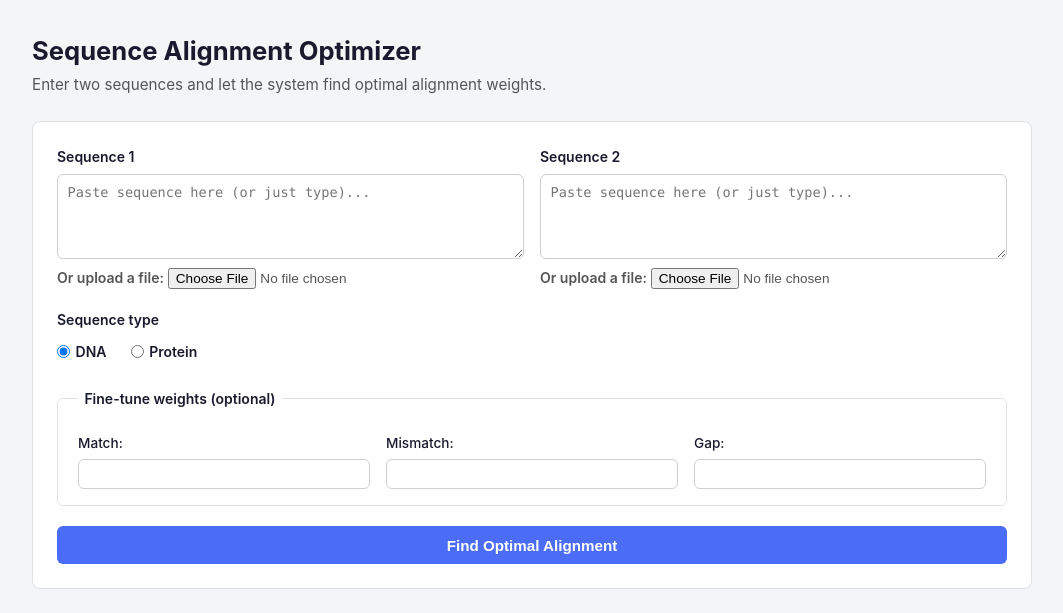
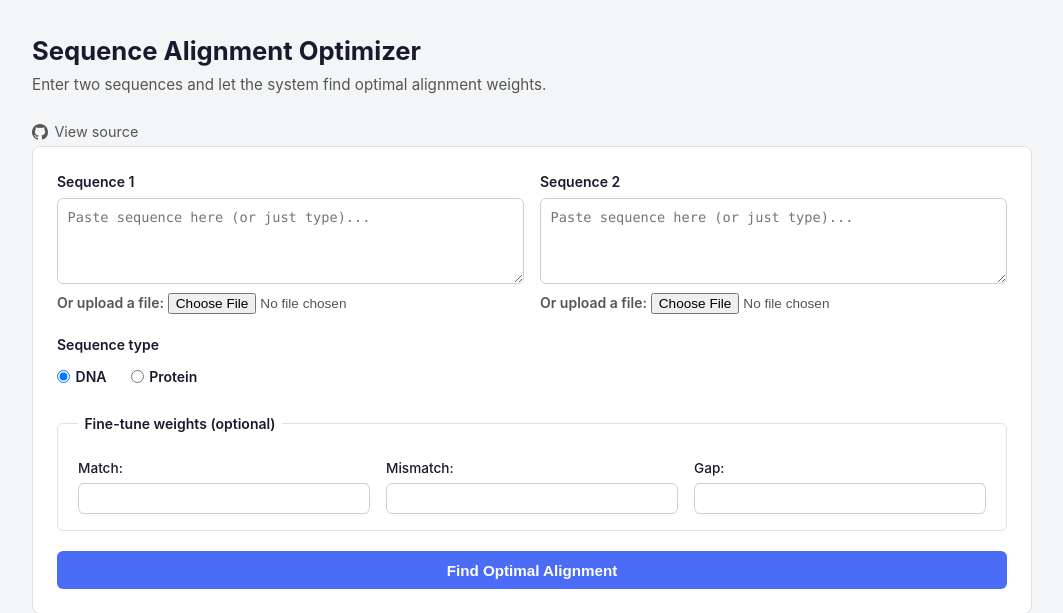
Before and after one commit to matt-dong-123/seq-alignment-optimizer, a Flask app: page / in a window 1280 px wide. Shown: the top 613 px of the page, without its empty margins (108-1171 px from the left). Run offline with Flask 3, Linux system fonts and the light colour scheme.

Commit message:
feat: github link

```diff
--- a/static/style.css
+++ b/static/style.css
@@ -27,6 +27,19 @@ h1 {
     color: #555;
     font-size: 0.95rem;
     margin-bottom: 1.5rem;
+}
+
+.github-link {
+    display: inline-flex;
+    align-items: center;
+    gap: 0.4rem;
+    color: #555;
+    font-size: 0.9rem;
+    text-decoration: none;
+}
+
+.github-link:hover {
+    color: #1a1a2e;
 }
 
 .align-form {
--- a/templates/index.html
+++ b/templates/index.html
@@ -10,6 +10,7 @@
     <div class="container">
         <h1>Sequence Alignment Optimizer</h1>
         <p class="subtitle">Enter two sequences and let the system find optimal alignment weights.</p>
+        <p><a class="github-link" href="https://github.com/matt-dong-123/seq-alignment-optimizer" target="_blank"><svg width="16" height="16" viewBox="0 0 16 16" fill="currentColor"><path d="M8 0C3.58 0 0 3.58 0 8c0 3.54 2.29 6.53 5.47 7.59.4.07.55-.17.55-.38 0-.19-.01-.82-.01-1.49-2.01.37-2.53-.49-2.69-.94-.09-.23-.48-.94-.82-1.13-.28-.15-.68-.52-.01-.53.63-.01 1.08.58 1.23.82.72 1.21 1.87.87 2.33.66.07-.52.28-.87.51-1.07-1.78-.2-3.64-.89-3.64-3.95 0-.87.31-1.59.82-2.15-.08-.2-.36-1.02.08-2.12 0 0 .67-.21 2.2.82.64-.18 1.32-.27 2-.27.68 0 1.36.09 2 .27 1.53-1.04 2.2-.82 2.2-.82.44 1.1.16 1.92.08 2.12.51.56.82 1.27.82 2.15 0 3.07-1.87 3.75-3.65 3.95.29.25.54.73.54 1.48 0 1.07-.01 1.93-.01 2.2 0 .21.15.46.55.38A8.013 8.013 0 0016 8c0-4.42-3.58-8-8-8z"/></svg> View source</a></p>
 
         <form class="align-form" action="/align" method="post" enctype="multipart/form-data">
             <div class="form-row">
```
